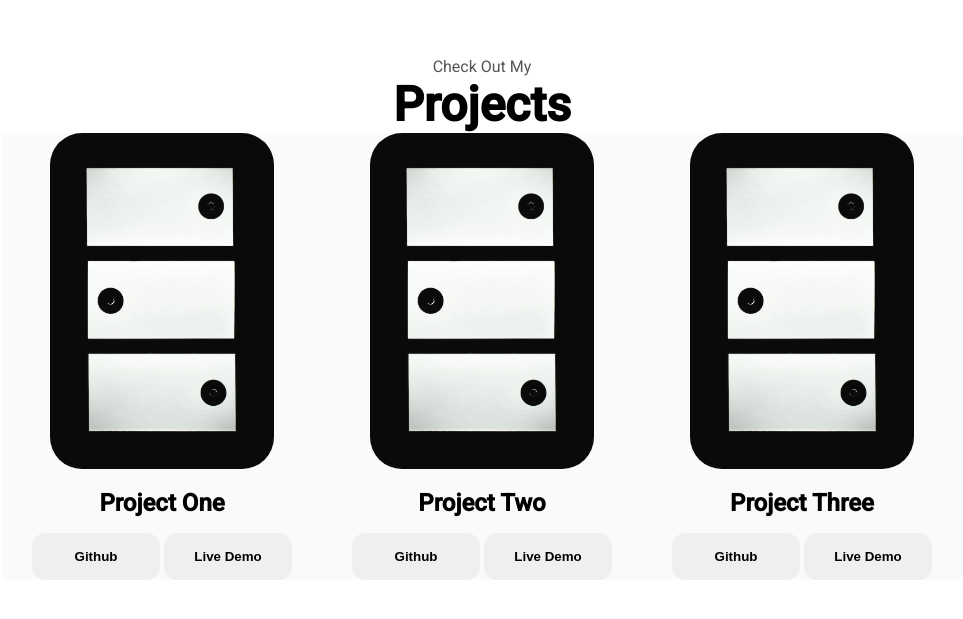
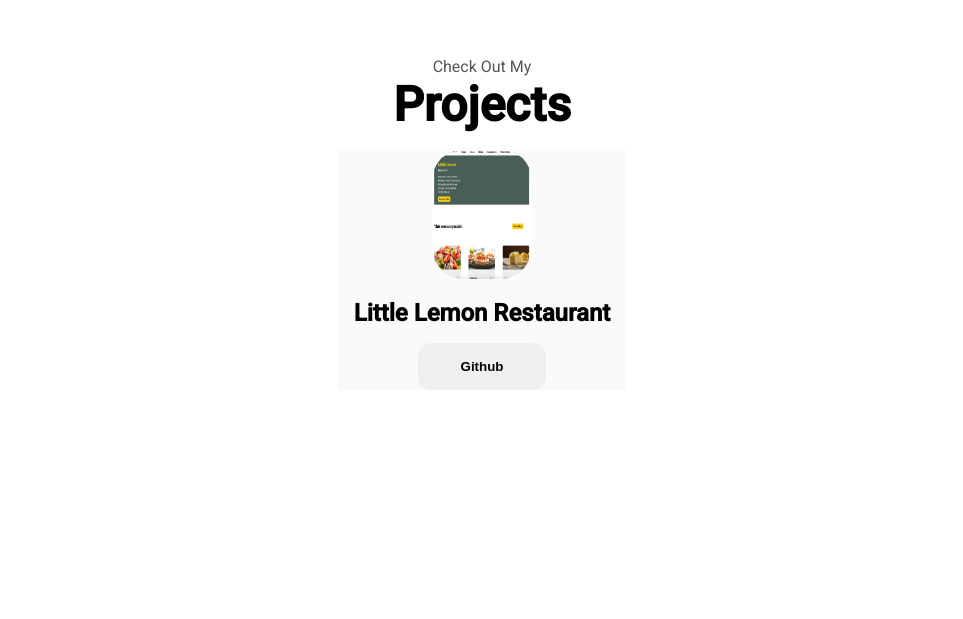
Before and after one commit to IsaiahGoodridge/personal-website-1, a plain HTML site: page index.html in a window 1280 px wide. Shown: the part 1631-2250 px from the top of the page, without its empty margins (158-1121 px from the left). Drawn offline with Linux system fonts and the light colour scheme.

Commit message:
Update project styling and content
Fix project icon styling and transition. Comment out projects 1 and 2 placeholders. Comment out 'live demo" buttons

```diff
--- a/index.html
+++ b/index.html
@@ -115,26 +115,28 @@
             <div class="details-container color-container">
                 <div class="article-container">
                     <img
-                        src="./assets/placeholder.png" alt="Project 1" class="project-img"
+                        src="./assets/little-lemon-website.png" alt="Little Lemon Restaurant project" class="project-one-img project-img"
                     />
                 </div>
-                <h2 class="project-subtitle project-title">Project One</h2>
+                <h2 class="project-subtitle project-title">Little Lemon Restaurant</h2>
                 <div class="button-container">
-                    <button class="btn btn-color-2 project-btn" onclick="location.href='https:gitbub.com/'">
+                    <a target="_blank" href='https://github.com/IsaiahGoodridge/little-lemon-website'>
+                        <button class="btn btn-color-2 project-btn">
                         Github
-                    </button>
-                    <button class="btn btn-color-2 project-btn" onclick="location.href='https:gitbub.com/'">
+                        </button>
+                    </a>
+                    <!-- <button class="btn btn-color-2 project-btn" onclick="location.href='https:gitbub.com/'">
                         Live Demo
                     </button>
                 </div>
             </div>
-            <div class="project-2 details-container color-container">
+            <!--  <div class="project-2 details-container color-container">
                 <div class="article-container">
                     <img
                         src="./assets/placeholder.png" alt="Project 2" class="project-img"
                     />
                 </div>
-                <h2 class="project-subtitle project-title">Project Two</h2>
+                <h2 class="project-subtitle project-title">Coming Soon</h2>
                 <div class="button-container">
                     <button class="btn btn-color-2 project-btn" onclick="location.href='https:gitbub.com/'">
                         Github
@@ -150,14 +152,14 @@
                         src="./assets/placeholder.png" alt="Project 3" class="project-img"
                     />
                 </div>
-                <h2 class="project-subtitle project-title">Project Three</h2>
+                <h2 class="project-subtitle project-title">Coming Soon</h2>
                 <div class="button-container">
                     <button class="btn btn-color-2 project-btn" onclick="location.href='https:gitbub.com/'">
                         Github
                     </button>
-                    <button class="btn btn-color-2 project-btn" onclick="location.href='https:gitbub.com/'">
+                    <!-- <button class="btn btn-color-2 project-btn" onclick="location.href='https:gitbub.com/'">
                         Live Demo
-                    </button>
+                    </button> -->
                 </div>
             </div>
         </div>
--- a/style.css
+++ b/style.css
@@ -272,6 +272,8 @@ section {
     display: flex;
     gap: 3;
     text-align: center;
+    justify-content: center;
+    margin-top: 1rem;
 }
 
 .color-container {
@@ -281,14 +283,22 @@ section {
 
 .project-img {
     border-radius: 2rem;
-    width: 70%;
-    height: 70%;
+    width: 100px;
+    height: 130px;
+    transition: all 2000ms ease;
+}
+
+.project-one-img:hover {
+    width: 620px;
+    height: 600px;
 }
 
 .project-title {
     margin: 1rem;
     color: black;
 }
+
+
 
 /*Contact*/
 
```
Also changed, not shown: assets/Screenshot 2023-10-05 at 9.16.37 AM.png (added), assets/little-lemon-website.png (added), 1 other file.
